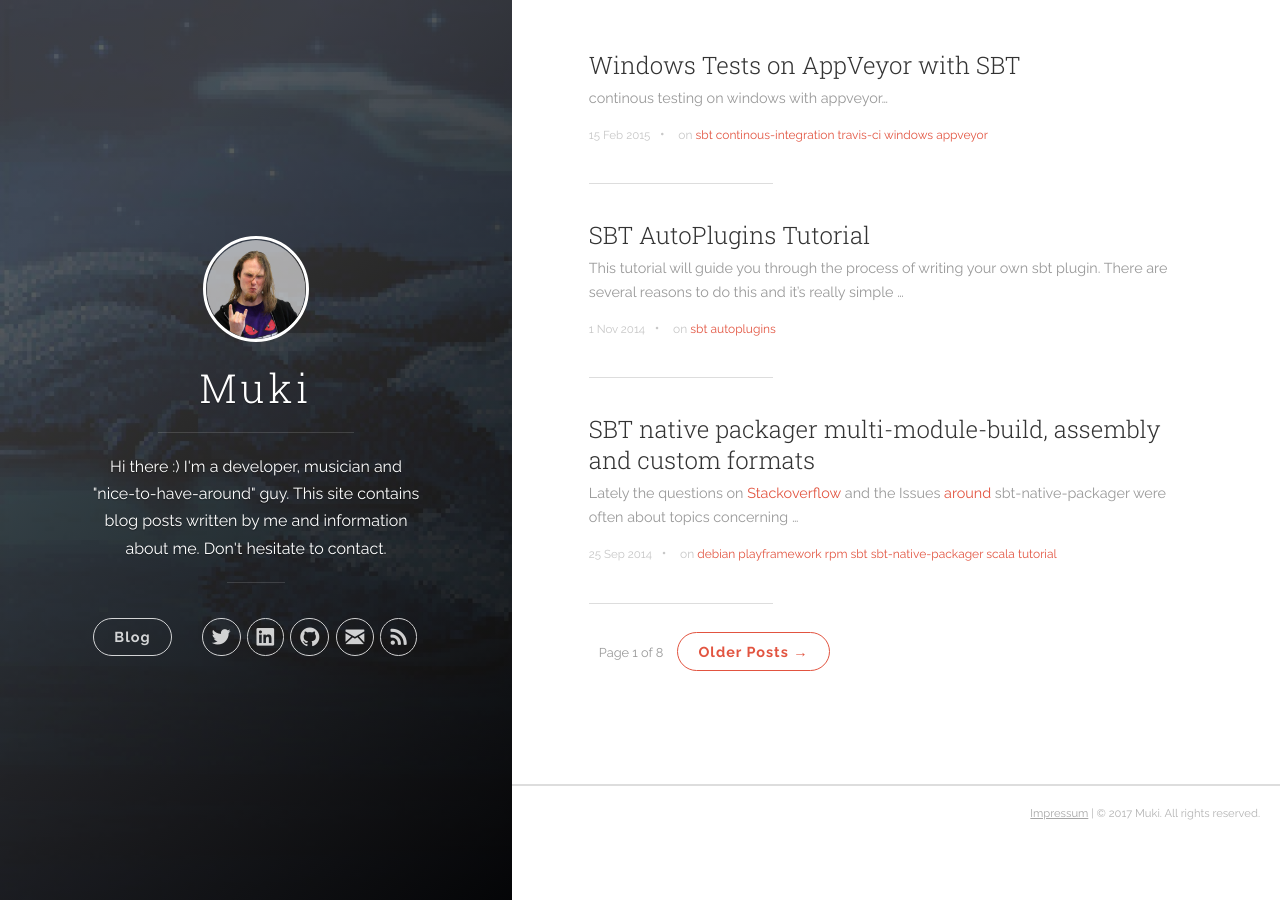
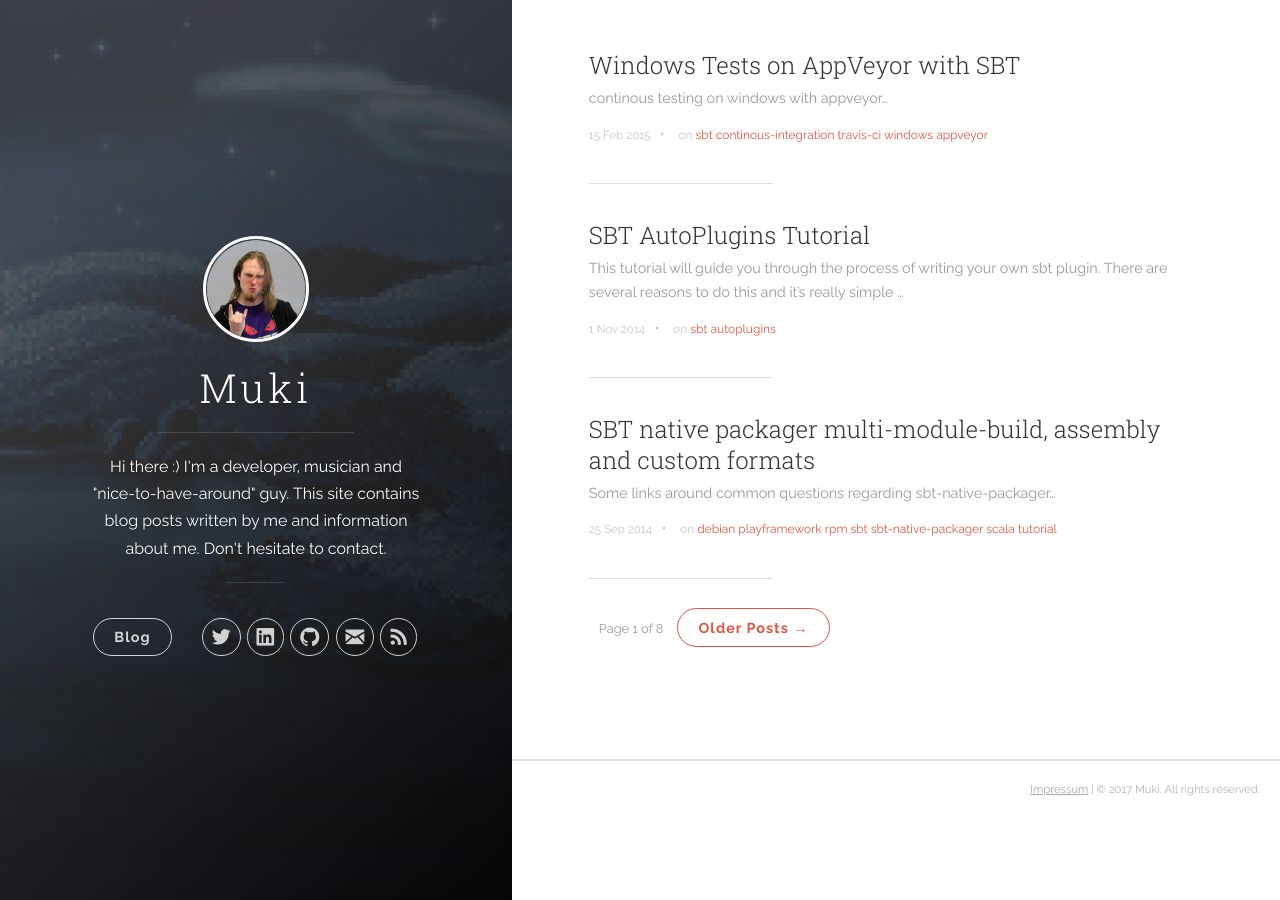
Before and after one commit to muuki88/muuki88.github.io, a Jekyll site: the page built from index.html, in a window 1280 px wide. Built offline with Jekyll 4.4.1, drawn with Linux system fonts in a browser that asks for light colours; nearby versions of some CDN libraries; the list of posts is cut into pages by our own code.

Commit message:
Fix excerpt in post

```diff
--- a/_posts/2014-09-25-sbt-native-packager-multi-module-assembly-and-custom-formats.md
+++ b/_posts/2014-09-25-sbt-native-packager-multi-module-assembly-and-custom-formats.md
@@ -1,7 +1,7 @@
 ---
 date: 2014-09-25 17:52:29+00:00
 title: SBT native packager multi-module-build, assembly and custom formats
-layout: post
+excerpt: Some links around common questions regarding sbt-native-packager
 categories:
 - Allgemein
 - Tutorials
```
